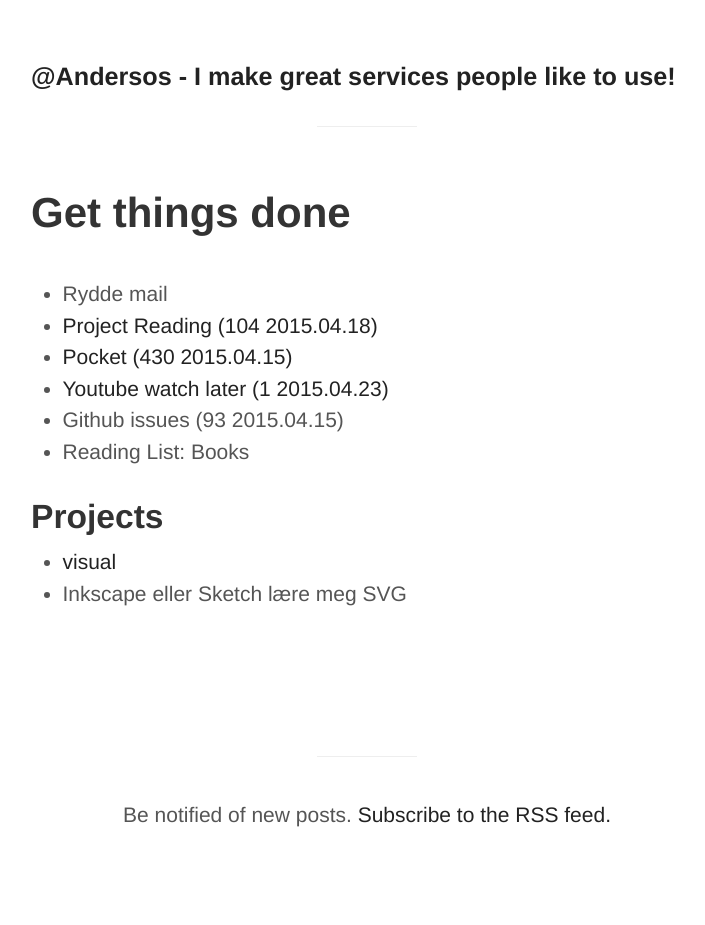
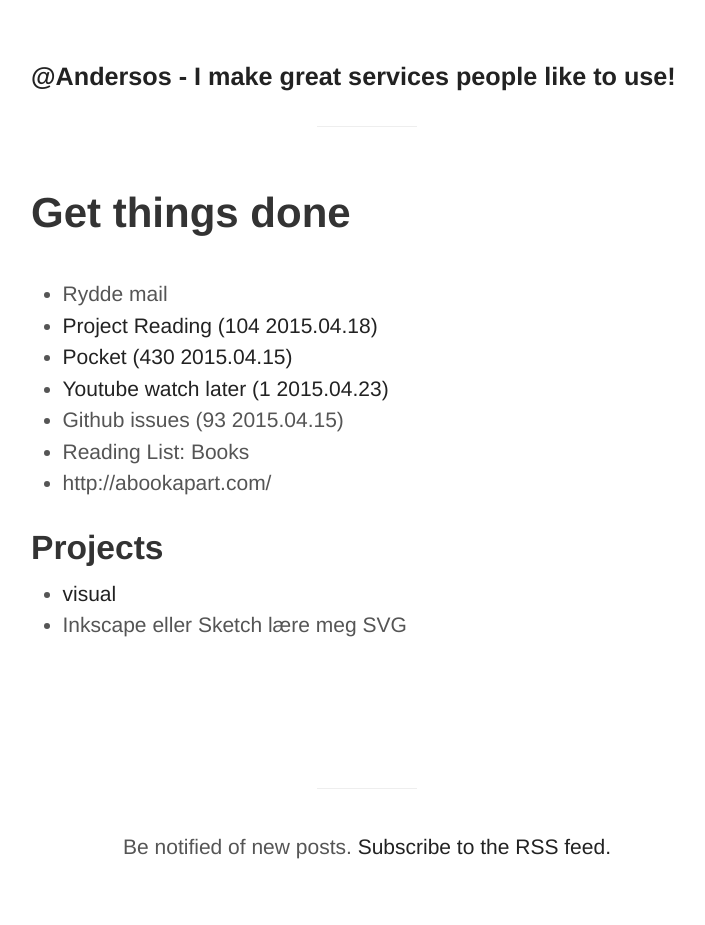
Before and after one commit to Andersos/andersos.net, a Jekyll site: the page built from gtd.html, in a window 1280 px wide. Shown: the whole page, without its empty margins (273-978 px from the left). Built offline with Jekyll 4.4.1, drawn with Linux system fonts in a browser that asks for light colours; Markdown is read by kramdown in place of the engine named in the settings; before the commit the page ends 900 px from its top, so only the background shows below that.

Commit message:
Update gtd.html

```diff
--- a/gtd.html
+++ b/gtd.html
@@ -10,6 +10,7 @@ title: "Get things done"
     <li><a href="https://www.youtube.com/playlist?list=WL">Youtube watch later (1 2015.04.23)</a></li>
     <li>Github issues (93 2015.04.15)</li>
     <li>Reading List: Books</li>
+    <li>http://abookapart.com/</li>
 </ul>
 
 <h2>Projects</h2>
```
